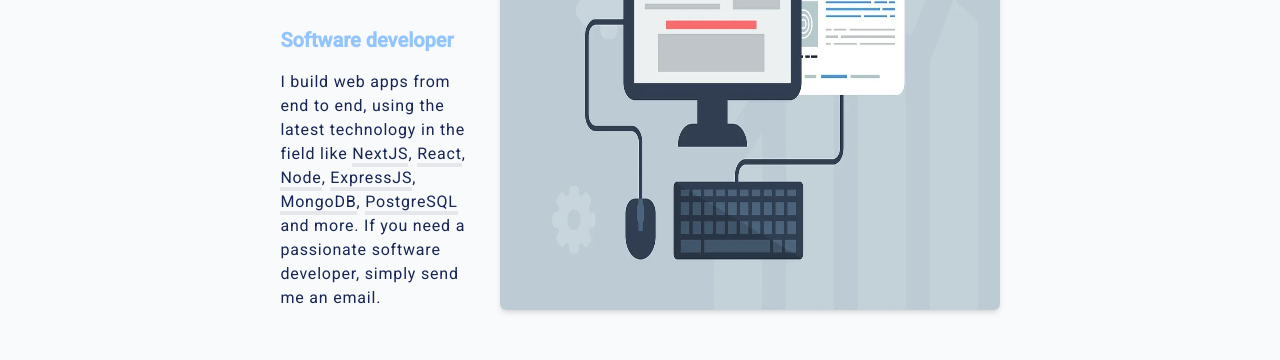
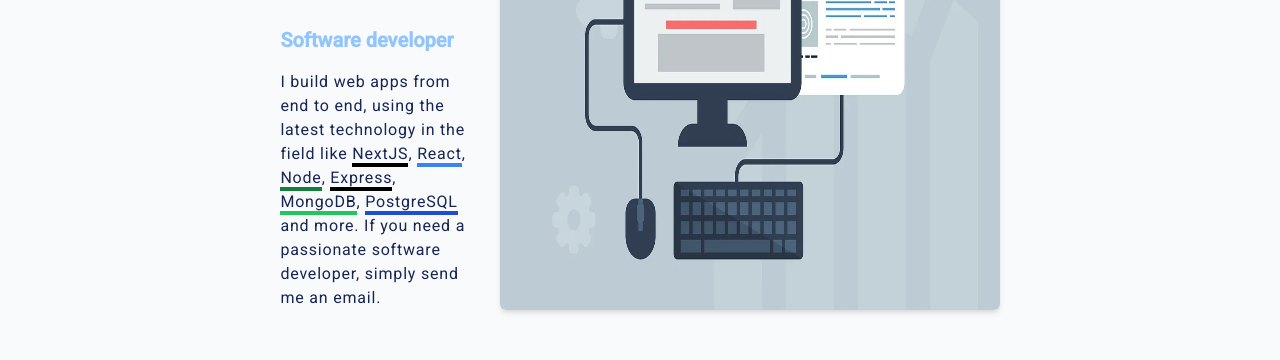
Before and after one commit to UriBaynesay/portfolio, an Angular app in the folder frontend/: page / in a window 1280 px wide. Shown: the part 354-714 px from the top of the page. Built offline with nearby package versions, Linux system fonts and the light colour scheme; no server answers.

Commit message:
fix tech stack border color for production

```diff
--- a/frontend/src/app/components/hero/hero.component.html
+++ b/frontend/src/app/components/hero/hero.component.html
@@ -6,9 +6,15 @@
     <h3 class="font-semibold text-xl text-blue-300 mt-6">Software developer</h3>
     <p class="mt-4 tracking-wider">
       I build web apps from end to end, using the latest technology in the field
-      like @for (tech of stack; track $index) { @if ($index!==0) {, }
-      <span [class]="'border-b-4 border-b-' + tech.color">{{ tech.name }}</span>
-      } and more. If you need a passionate software developer, simply send me an
+      like
+      <span class="border-b-4 border-b-black">NextJS</span>,
+      <span class="border-b-4 border-b-blue-500">React</span>,
+      <span class="border-b-4 border-b-green-700">Node</span>,
+      <span class="border-b-4 border-b-black">Express</span>,
+      <span class="border-b-4 border-b-green-500">MongoDB</span>,
+      <span class="border-b-4 border-b-blue-700">PostgreSQL</span>
+
+      and more. If you need a passionate software developer, simply send me an
       <a class="hover:underline" href="mailto:uri552@gmail.com">email</a>.
     </p>
   </div>
--- a/frontend/src/app/components/hero/hero.component.ts
+++ b/frontend/src/app/components/hero/hero.component.ts
@@ -7,13 +7,4 @@
   templateUrl: './hero.component.html',
   styleUrl: './hero.component.scss',
 })
-export class HeroComponent {
-  stack = [
-    { name: 'NextJS', color: 'black' },
-    { name: 'React', color: 'blue-500' },
-    { name: 'Node', color: 'green-700' },
-    { name: 'ExpressJS', color: 'black' },
-    { name: 'MongoDB', color: 'green-500' },
-    { name: 'PostgreSQL', color: 'blue-700' },
-  ];
-}
+export class HeroComponent {}
```
